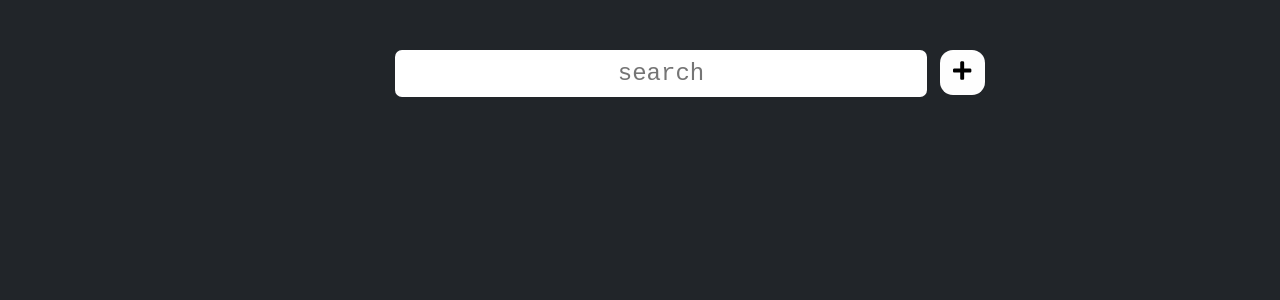
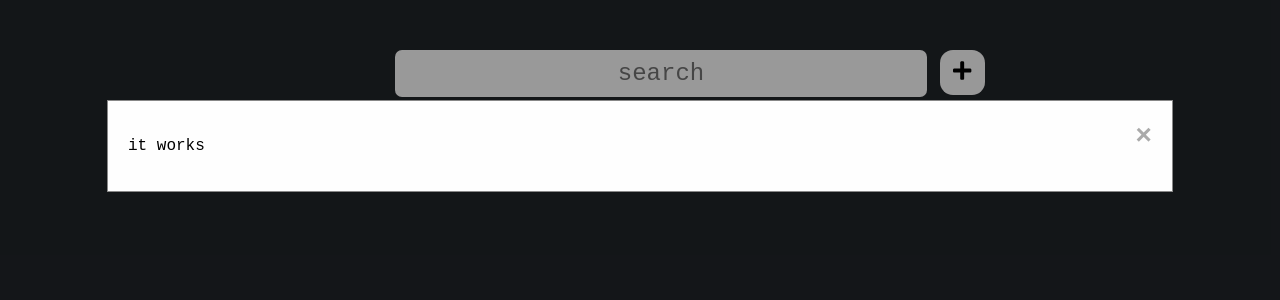
Before and after one commit to g-n-x/sigularity, a React (Create React App) app in the folder client/: page / in a window 1280 px wide. Both pictures are taken after a click on the button 962 px from the left and 72 px from the top of the page. Shown: the top 300 px of the page. Built offline with nearby package versions, Linux system fonts and the light colour scheme; the HTML template or start-up script is replaced by a standard one.

Commit message:
feat: create modal

```diff
--- a/client/src/App.tsx
+++ b/client/src/App.tsx
@@ -1,17 +1,38 @@
 import { faPlus } from '@fortawesome/free-solid-svg-icons'
+import { useEffect, useState } from 'react';
 import IconButton from './components/IconButton';
+import Modal from './components/Modal';
 import Searchbar from './components/Searchbar';
 import './styles/global.css'
 
 function App() {
+  // this is for modal
+  window.onclick = (e: any) => {
+    if(e.target.id === 'closer') {
+      console.log(modal)
+      setModal(false)
+    }
+  }
+
+  useEffect(() => {
+    // cleanup
+    return () => {
+      window.onclick = null
+    }
+  })
+
+  const [modal, setModal] = useState(false)
   return (
     <div>
       <div className="actions">
         <Searchbar />
-        <IconButton icon={faPlus}/>
+        <IconButton onClick={()=> setModal(true)} icon={faPlus}/>
       </div>
       <div className="cardArea">
       </div>
+      {modal && <Modal>
+        <p>it works</p>
+      </Modal>}
     </div>
   );
 }
--- a/client/src/components/IconButton/index.tsx
+++ b/client/src/components/IconButton/index.tsx
@@ -4,12 +4,13 @@ import './styles.css'
 
 interface IconButtonProps {
     icon: IconDefinition;
+    onClick: React.MouseEventHandler
 }
 
 
-function IconButton({ icon }: IconButtonProps) {
+function IconButton({ icon, onClick }: IconButtonProps) {
     return (
-        <button className="icon-button">
+        <button onClick={onClick} className="icon-button">
             <FontAwesomeIcon icon={icon} />
         </button>
     )
--- /dev/null
+++ b/client/src/components/Modal/index.tsx
@@ -0,0 +1,19 @@
+import { ReactNode, useState } from 'react'
+import './styles.css'
+
+interface ModalProps {
+    children?: ReactNode;
+}
+
+function Modal({ children }: ModalProps) {
+    return (
+        <div id='closer' className='modal'>
+            <div className="modal-content">
+                <span id='closer' className="close">&times;</span>
+                {children}
+            </div>
+        </div>
+    )
+}
+
+export default Modal
--- /dev/null
+++ b/client/src/components/Modal/styles.css
@@ -0,0 +1,36 @@
+.modal {
+    display: block; /* Hidden by default */
+    position: fixed; /* Stay in place */
+    z-index: 1; /* Sit on top */
+    padding-top: 100px; /* Location of the box */
+    left: 0;
+    top: 0;
+    width: 100%; /* Full width */
+    height: 100%; /* Full height */
+    overflow: auto; /* Enable scroll if needed */
+    background-color: rgb(0,0,0); /* Fallback color */
+    background-color: rgba(0,0,0,0.4); /* Black w/ opacity */
+}
+/* Modal Content */
+.modal-content {
+    background-color: #fefefe;
+    margin: auto;
+    padding: 20px;
+    border: 1px solid #888;
+    width: 80%;
+}
+
+/* The Close Button */
+.close {
+    color: #aaaaaa;
+    float: right;
+    font-size: 28px;
+    font-weight: bold;
+}
+
+.close:hover,
+.close:focus {
+    color: #000;
+    text-decoration: none;
+    cursor: pointer;
+}
```
